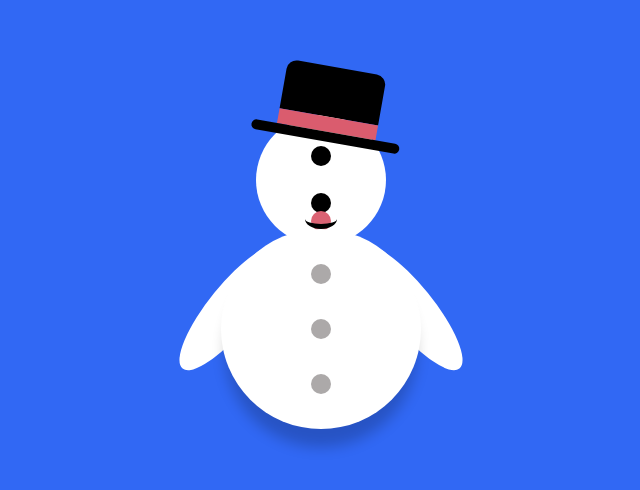
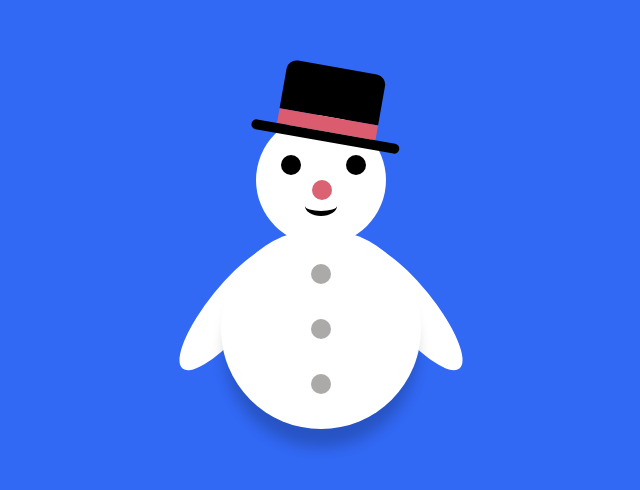
Before and after one commit to Gaurav-1/HTML-CSS-JS, a plain HTML site: page snow.html in a window 1280 px wide. Shown: the part 152-642 px from the top of the page, without its empty margins (319-959 px from the left). Drawn offline with Linux system fonts and the light colour scheme.

Commit message:
23/05/2022

```diff
--- a/snow.html
+++ b/snow.html
@@ -30,9 +30,11 @@
             }
             .eye-left {
                 display: flex;
+                position: absolute;
                 justify-content: space-around;
                 width: 100%;
-  margin-top: 1rem;
+                margin-top: -30px;
+                margin-left: -30%;
                 width: 20px;
                 height: 20px;
                 background-color: #000000;
@@ -40,26 +42,30 @@
             }
             .eye-right  {
                 display: flex;
+                position: absolute;
                 justify-content: space-around;
                 width: 100%;
-  margin-top: 1rem;
+                margin-top: -30px;
+                margin-right: -70px;
                 width: 20px;
                 height: 20px;
                 background-color: #000000;
                 border-radius: 50%;
             }
             .nose {
+                position: absolute;
                 width: 20px;
                 height: 20px;
                 border-radius: 50%;
                 background-color: #db6273;
-  margin-top: -1.5rem;
+                margin-top: 20px;
+                margin-left: 1px;
             }
             .mouth {
                 width: 32px;
                 height: 15px;
                 border-radius: 50%;
-  margin-top: -2rem;
+                margin-top: 1rem;
                 border-bottom: 5px solid;
             }
             .body {
@@ -132,11 +138,7 @@
                 mask-position: 0%;
                 width: auto;
                 color: #000000;
-
-
             }
-
-
         </style>
     </head>
     <body>
@@ -149,7 +151,7 @@
             <div class="face">
                 <div class="eye-left"></div>
                 <div class="eye-right"></div>
-                <div class="moustache"></div>
+                <div class="moustahe"></div>
                 <div class="nose"></div>
                 <div class="mouth"></div>
             </div>
```
Lines whose indentation alone changed are shown as unchanged.
